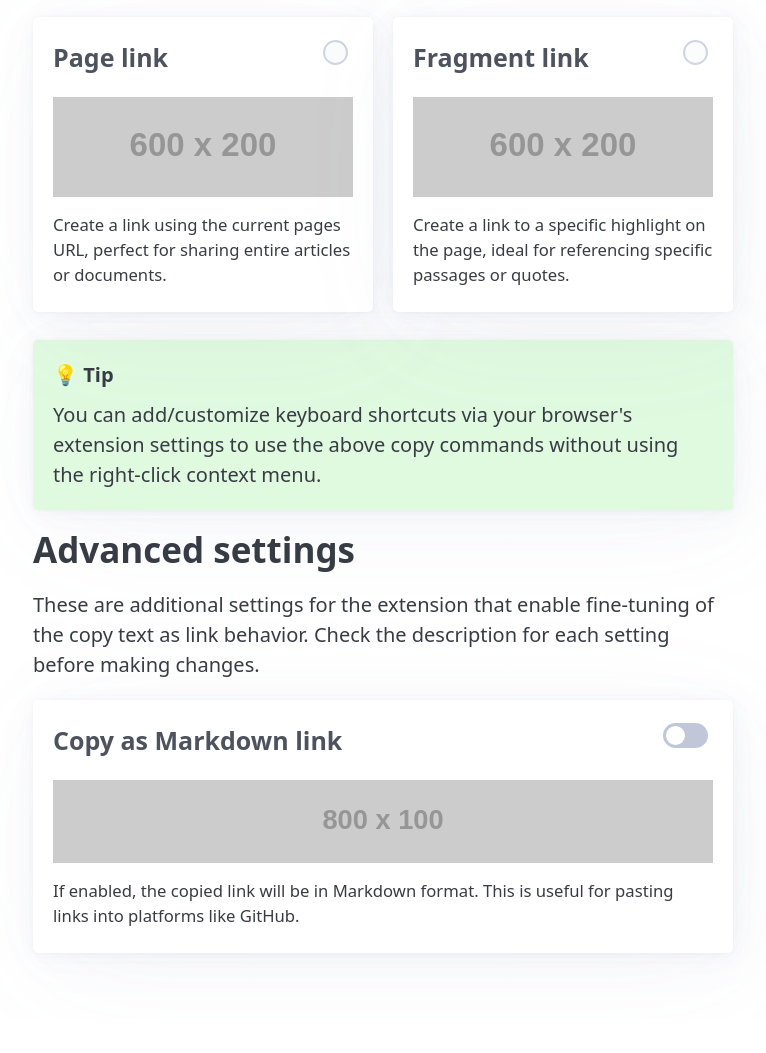
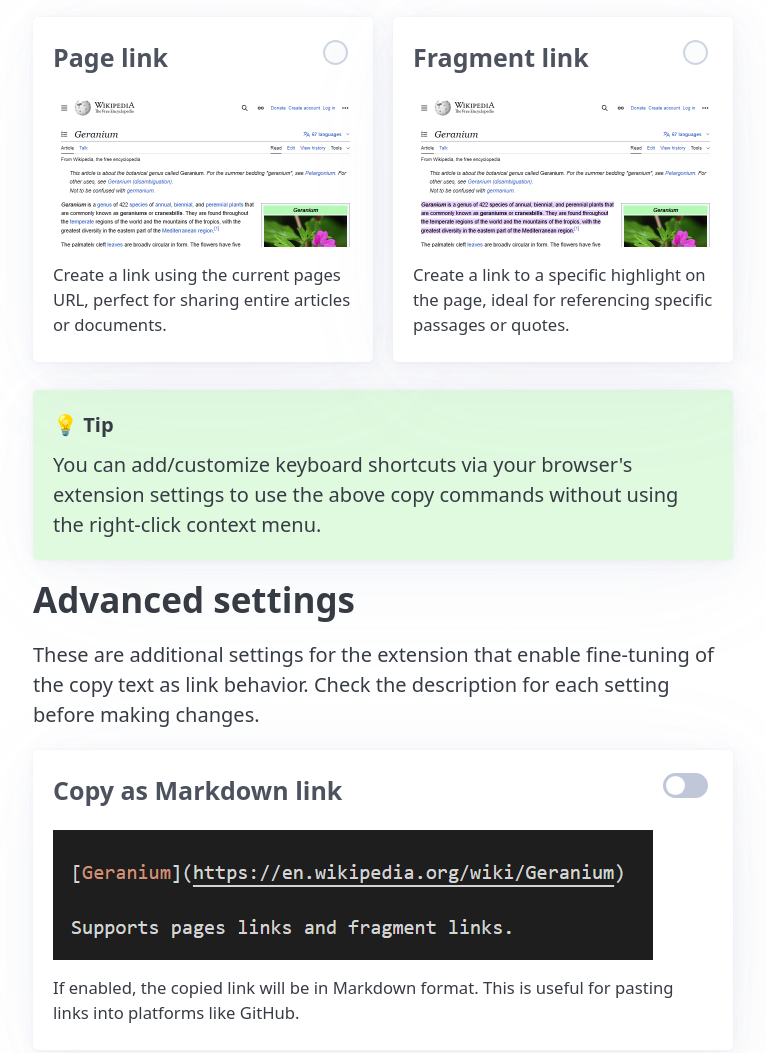
Before and after one commit to ryanspain/chromium-copy-text-as-link, a browser extension: page src/options.html in a window 1280 px wide. Shown: the part 168-1221 px from the top of the page, without its empty margins (257-1023 px from the left). Before the commit the page ends 1186 px from the top, so only its background shows below. Drawn offline with nearby package versions, Linux system fonts and the light colour scheme; placeholder pictures from the web are drawn by us.

Commit message:
Adds better images to extension options page. Relates to #15

```diff
--- a/src/options.html
+++ b/src/options.html
@@ -45,7 +45,7 @@
                             <input type="radio" name="copy-mode-option" value="copy_text_as_page_link">
                         </li>
                     </nav>
-                    <img style="padding-top: 5px; padding-bottom: 15px;" src="https://placehold.co/600x200/EEE/31343C"
+                    <img style="padding-top: 5px; padding-bottom: 15px;" src="/images/page_link.png"
                         alt="Page link illustration">
                     <p style="font-size: smaller;">
                         Create a link using the current pages URL, perfect for sharing entire articles or documents.
@@ -62,7 +62,7 @@
                             <input type="radio" name="copy-mode-option" value="copy_text_as_fragment_link">
                         </li>
                     </nav>
-                    <img style="padding-top: 5px; padding-bottom: 15px;" src="https://placehold.co/600x200/EEE/31343C"
+                    <img style="padding-top: 5px; padding-bottom: 15px;" src="/images/fragment_link.png"
                         alt="Fragment link illustration">
                     <p style="font-size: smaller;">
                         Create a link to a specific highlight on the page, ideal for referencing specific passages or
@@ -101,7 +101,7 @@
                         <input type="checkbox" role="switch" name="copy-as-markdown-switch" />
                     </li>
                 </nav>
-                <img style="padding-top: 5px; padding-bottom: 15px;" src="https://placehold.co/800x100/EEE/31343C"
+                <img style="padding-top: 5px; padding-bottom: 15px;" src="/images/markdown_link.png"
                     alt="Markdown link illustration">
                 <p style="font-size: smaller;">
                     If enabled, the copied link will be in Markdown format. This is useful for pasting links into
```
Also changed, not shown: src/images/fragment_link.png (added), src/images/markdown_link.png (added), src/images/page_link.png (added).
